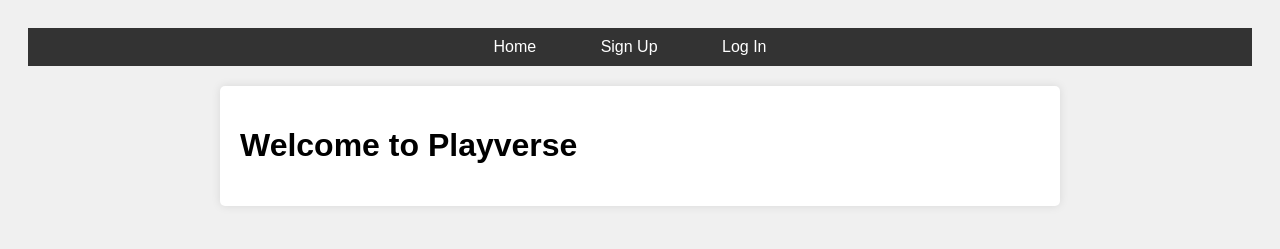
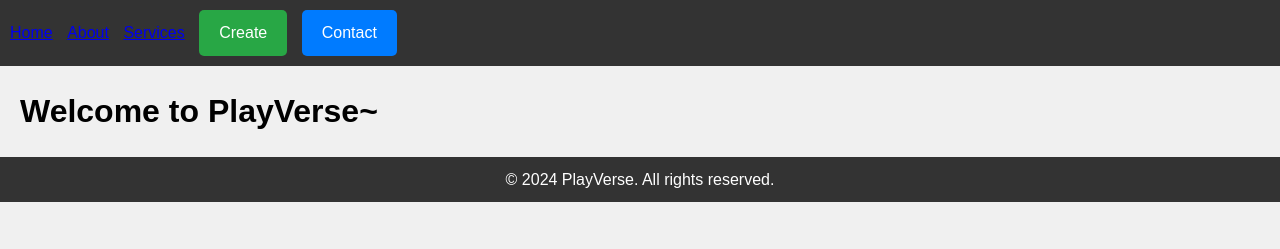
Before and after one commit to IsmailHoWha/playverse, a website: page index.html in a window 1280 px wide. Drawn offline with Linux system fonts and the light colour scheme.

Commit message:
Updated index.html and styles.css with new buttons and alignment

```diff
--- a/index.html
+++ b/index.html
@@ -1,30 +1,33 @@
-<!-- index.html -->
 <!DOCTYPE html>
 <html lang="en">
 <head>
     <meta charset="UTF-8">
     <meta name="viewport" content="width=device-width, initial-scale=1.0">
-    <title>Playverse</title>
-    <link rel="stylesheet" href="styles.css">
+    <title>Your Website Title</title>
+    <link rel="stylesheet" href="styles.css"> <!-- Link to your CSS file -->
 </head>
 <body>
     <header>
         <nav>
-            <ul>
-                <li><a href="index.html">Home</a></li>
-                <li><a href="signup.html">Sign Up</a></li>
-                <li><a href="login.html">Log In</a></li>
+            <ul class="nav-list">
+                <!-- Existing navigation items -->
+                <li><a href="#">Home</a></li>
+                <li><a href="#">About</a></li>
+                <li><a href="#">Services</a></li>
+                <!-- New buttons aligned to the left -->
+                <li><a href="#" class="button create-button">Create</a></li>
+                <li><a href="#" class="button">Contact</a></li>
             </ul>
         </nav>
     </header>
 
     <main>
-        <h1>Welcome to Playverse</h1>
-        <!-- Your main content here -->
+        <h1>Welcome to PlayVerse~</h1>
+        <!-- Your main content goes here -->
     </main>
 
     <footer>
-        <!-- Footer content -->
+        &copy; 2024 PlayVerse. All rights reserved.
     </footer>
 </body>
 </html>
--- a/styles.css
+++ b/styles.css
@@ -1,49 +1,74 @@
 /* styles.css */
+
+/* Reset default margin and padding */
+* {
+    margin: 0;
+    padding: 0;
+    box-sizing: border-box;
+}
+
+/* Body styles */
 body {
     font-family: Arial, sans-serif;
+    line-height: 1.6;
     background-color: #f0f0f0;
-    padding: 20px;
 }
 
+/* Header styles */
 header {
     background-color: #333;
     color: #fff;
     padding: 10px 0;
 }
 
-nav ul {
+/* Navigation styles */
+nav {
+    text-align: left;
+}
+
+.nav-list {
     list-style-type: none;
     margin: 0;
     padding: 0;
-    text-align: center;
 }
 
-nav ul li {
-    display: inline;
-    margin-right: 20px;
+.nav-list li {
+    display: inline-block;
+    margin-left: 10px;
 }
 
-nav ul li a {
+/* Button styles */
+.button {
+    display: inline-block;
+    padding: 10px 20px;
+    background-color: #007bff;
     color: #fff;
     text-decoration: none;
-    padding: 10px 20px;
     border-radius: 5px;
+    transition: background-color 0.3s ease;
 }
 
-nav ul li a:hover {
-    background-color: #555;
+.button:hover {
+    background-color: #0056b3;
 }
 
-main {
-    max-width: 800px;
-    margin: 20px auto;
-    padding: 20px;
-    background-color: #fff;
-    border-radius: 5px;
-    box-shadow: 0 0 10px rgba(0, 0, 0, 0.1);
+.create-button {
+    background-color: #28a745; /* Different color for the Create button */
 }
 
+.create-button:hover {
+    background-color: #218838;
+}
+
+/* Main content styles */
+main {
+    padding: 20px;
+}
+
+/* Footer styles */
 footer {
+    background-color: #333;
+    color: #fff;
     text-align: center;
     padding: 10px 0;
 }
```
